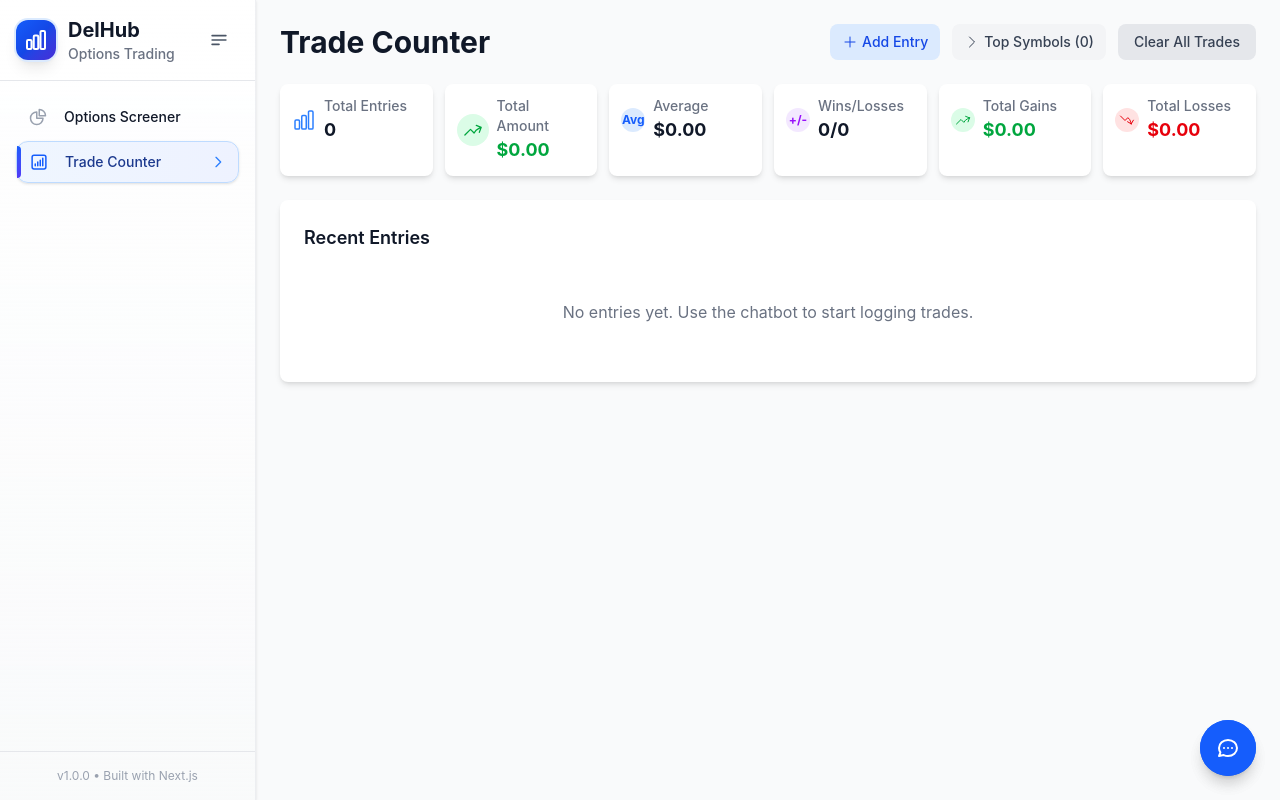
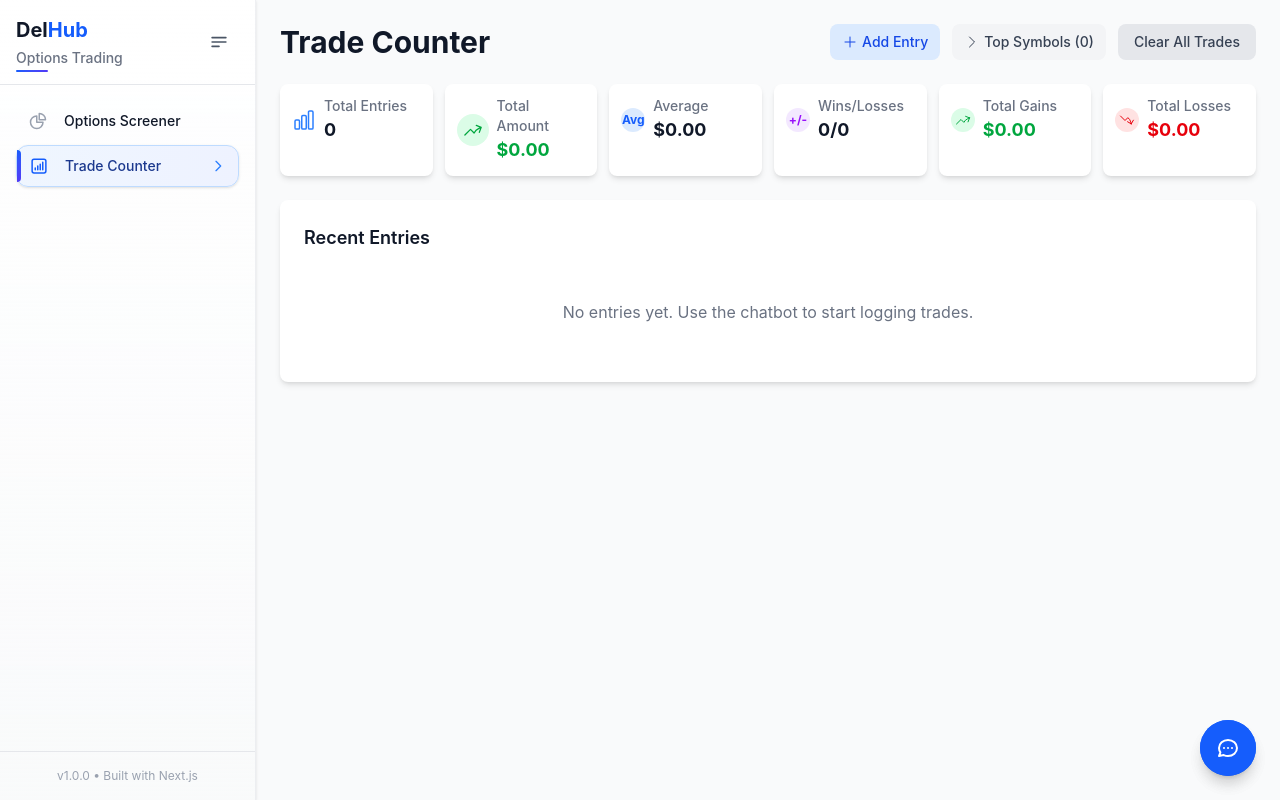
Before and after one commit to JDelott/delhub, a Next.js app: page /trade-counter in a window 1280 px wide. Built offline with nearby package versions, Linux system fonts and the light colour scheme.

Commit message:
added better delhub logo in sidebar

```diff
--- a/src/components/SideNavigation.tsx
+++ b/src/components/SideNavigation.tsx
@@ -58,27 +58,21 @@ export default function SideNavigation({ className = '' }: SideNavigationProps)
               </svg>
             </button>
 
-            {/* Logo below hamburger */}
+            {/* DH Logo - only when collapsed */}
             <div className="w-8 h-8 bg-gradient-to-br from-blue-600 via-blue-700 to-indigo-700 rounded-lg flex items-center justify-center shadow-lg transition-all duration-300 hover:scale-105">
-              <svg className="w-5 h-5 text-white" fill="none" stroke="currentColor" viewBox="0 0 24 24" strokeWidth={2}>
-                <path strokeLinecap="round" strokeLinejoin="round" d="M3 13.125C3 12.504 3.504 12 4.125 12h2.25c.621 0 1.125.504 1.125 1.125v6.75C7.5 20.496 6.996 21 6.375 21h-2.25A1.125 1.125 0 013 19.875v-6.75zM9.75 8.625c0-.621.504-1.125 1.125-1.125h2.25c.621 0 1.125.504 1.125 1.125v11.25c0 .621-.504 1.125-1.125 1.125h-2.25a1.125 1.125 0 01-1.125-1.125V8.625zM16.5 4.125c0-.621.504-1.125 1.125-1.125h2.25C20.496 3 21 3.504 21 4.125v15.75c0 .621-.504 1.125-1.125 1.125h-2.25a1.125 1.125 0 01-1.125-1.125V4.125z" />
-              </svg>
+              <span className="text-white font-bold text-sm tracking-tight">DH</span>
             </div>
           </div>
         ) : (
           // Expanded Header Layout
           <div className="flex items-center justify-between">
-            {/* Logo and Title */}
-            <div className="flex items-center space-x-3">
-              <div className="w-10 h-10 bg-gradient-to-br from-blue-600 via-blue-700 to-indigo-700 rounded-xl flex items-center justify-center shadow-lg ring-2 ring-blue-100">
-                <svg className="w-6 h-6 text-white" fill="none" stroke="currentColor" viewBox="0 0 24 24" strokeWidth={2}>
-                  <path strokeLinecap="round" strokeLinejoin="round" d="M3 13.125C3 12.504 3.504 12 4.125 12h2.25c.621 0 1.125.504 1.125 1.125v6.75C7.5 20.496 6.996 21 6.375 21h-2.25A1.125 1.125 0 013 19.875v-6.75zM9.75 8.625c0-.621.504-1.125 1.125-1.125h2.25c.621 0 1.125.504 1.125 1.125v11.25c0 .621-.504 1.125-1.125 1.125h-2.25a1.125 1.125 0 01-1.125-1.125V8.625zM16.5 4.125c0-.621.504-1.125 1.125-1.125h2.25C20.496 3 21 3.504 21 4.125v15.75c0 .621-.504 1.125-1.125 1.125h-2.25a1.125 1.125 0 01-1.125-1.125V4.125z" />
-                </svg>
-              </div>
-              <div>
-                <h1 className="text-xl font-bold text-gray-900">DelHub</h1>
-                <p className="text-sm text-gray-500 font-medium">Options Trading</p>
-              </div>
+            {/* Title only when expanded */}
+            <div className="relative">
+              <h1 className="text-xl font-bold text-gray-900">
+                Del<span className="text-blue-600">Hub</span>
+                <div className="absolute -bottom-1 left-0 w-8 h-0.5 bg-gradient-to-r from-blue-600 to-indigo-600 rounded-full"></div>
+              </h1>
+              <p className="text-sm text-gray-500 font-medium mt-1">Options Trading</p>
             </div>
 
             {/* Hamburger Button */}
```
